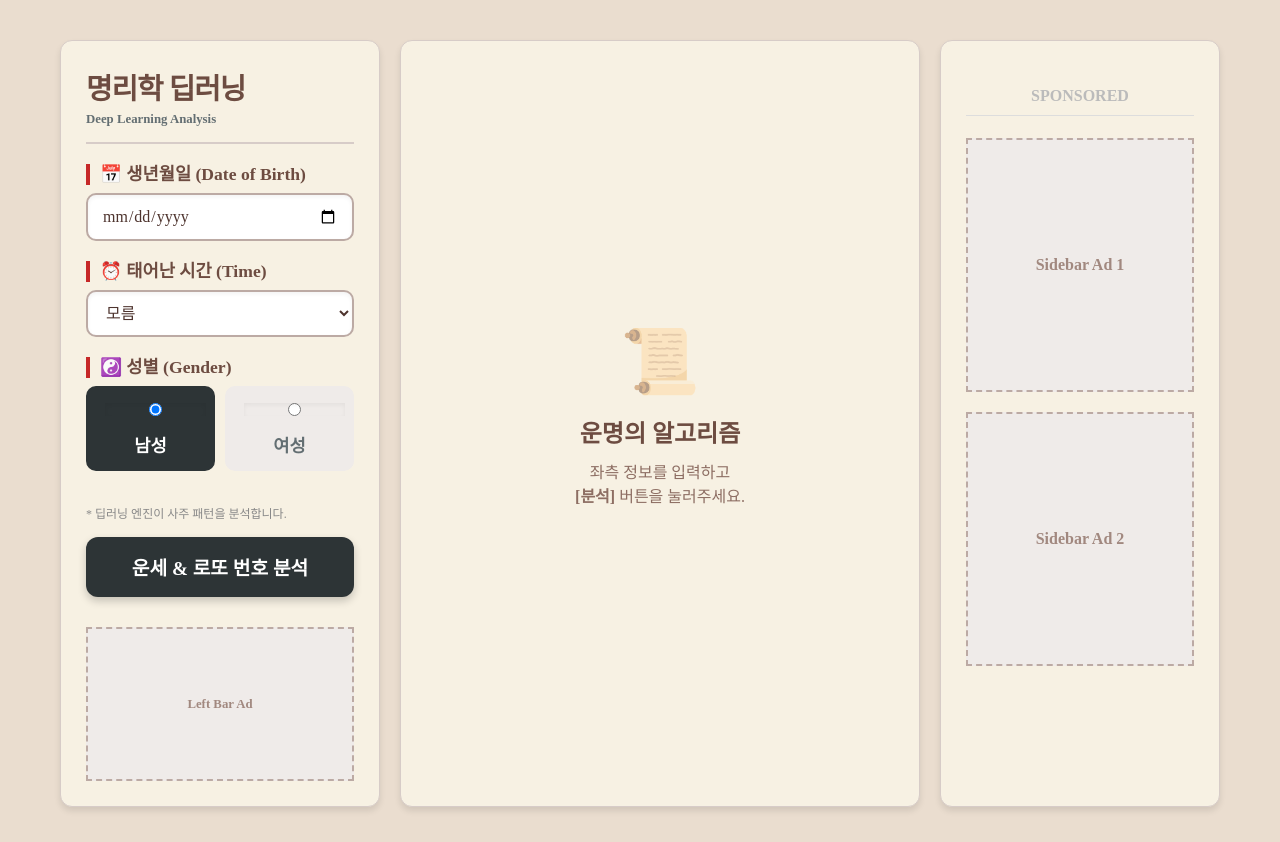
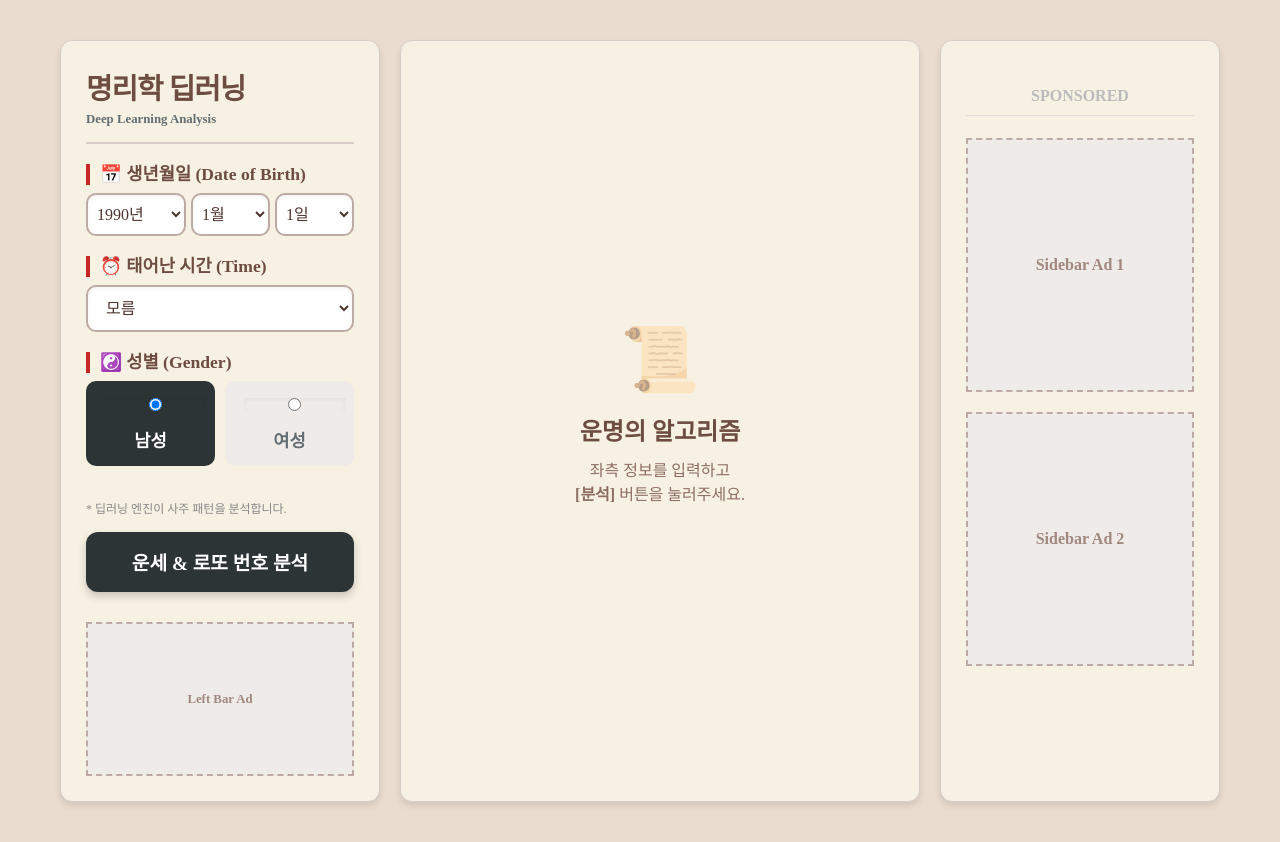
Before and after one commit to phn5609-bit/saju-deeplearnning, a plain HTML site: page index.html in a window 1280 px wide. Drawn offline with Linux system fonts and the light colour scheme; a web font is replaced by a local one.

Commit message:
UI Fix: Replace Date Input with Selects

```diff
--- a/index.html
+++ b/index.html
@@ -27,7 +27,20 @@
                 <form id="saju-form" style="margin-top: 20px;">
                     <div class="form-group">
                         <label>📅 생년월일 (Date of Birth)</label>
-                        <input type="date" id="birthdate" required>
+                        <div class="date-selector" style="display:flex; gap:5px;">
+                            <select id="birth-year" style="width:38%; padding:10px 5px;" required>
+                                <option value="">년(Year)</option>
+                                <!-- JS will populate -->
+                            </select>
+                            <select id="birth-month" style="width:30%; padding:10px 5px;" required>
+                                <option value="">월(Mon)</option>
+                                <!-- JS will populate -->
+                            </select>
+                            <select id="birth-day" style="width:30%; padding:10px 5px;" required>
+                                <option value="">일(Day)</option>
+                                <!-- JS will populate -->
+                            </select>
+                        </div>
                     </div>
                     <div class="form-group">
                         <label>⏰ 태어난 시간 (Time)</label>
@@ -97,7 +110,7 @@
                         <p id="desc-total">...</p>
                     </div>
 
-                    <!-- Ad REMOVED here -->
+                    <!-- Ad REMOVED -->
 
                     <div class="result-card" style="border-left-color: var(--accent-warn);">
                         <h4>💰 재물/직업운</h4>
--- a/logic.js
+++ b/logic.js
@@ -1,5 +1,46 @@
 // Saju Logic & Lotto Ad-Gate
 console.log("Logic Loaded");
+
+// --- Initialization ---
+document.addEventListener('DOMContentLoaded', function () {
+    initDateSelectors();
+
+    // Default to 1990-01-01
+    document.getElementById('birth-year').value = '1990';
+    document.getElementById('birth-month').value = '1';
+    document.getElementById('birth-day').value = '1';
+});
+
+function initDateSelectors() {
+    const yearSel = document.getElementById('birth-year');
+    const monthSel = document.getElementById('birth-month');
+    const daySel = document.getElementById('birth-day');
+
+    // Years: 1930 ~ 2025
+    const currentYear = new Date().getFullYear();
+    for (let y = 1930; y <= currentYear; y++) {
+        const opt = document.createElement('option');
+        opt.value = y;
+        opt.innerText = `${y}년`;
+        yearSel.appendChild(opt);
+    }
+
+    // Months
+    for (let m = 1; m <= 12; m++) {
+        const opt = document.createElement('option');
+        opt.value = m;
+        opt.innerText = `${m}월`;
+        monthSel.appendChild(opt);
+    }
+
+    // Days
+    for (let d = 1; d <= 31; d++) {
+        const opt = document.createElement('option');
+        opt.value = d;
+        opt.innerText = `${d}일`;
+        daySel.appendChild(opt);
+    }
+}
 
 // --- Global State ---
 let currentResult = null;
@@ -7,8 +48,18 @@ let currentResult = null;
 // --- Event Listeners ---
 document.getElementById('saju-form').addEventListener('submit', function (e) {
     e.preventDefault();
-    const dateStr = document.getElementById('birthdate').value;
-    if (!dateStr) return alert("생년월일을 입력해주세요.");
+
+    // Read from Selects
+    const y = document.getElementById('birth-year').value;
+    const m = document.getElementById('birth-month').value;
+    const d = document.getElementById('birth-day').value;
+
+    if (!y || !m || !d) return alert("생년월일을 모두 선택해주세요.");
+
+    // Pad Month/Day
+    const mm = m.padStart(2, '0');
+    const dd = d.padStart(2, '0');
+    const dateStr = `${y}-${mm}-${dd}`;
 
     // Loading Transition
     document.getElementById('intro-message').style.display = 'none';
@@ -17,7 +68,7 @@ document.getElementById('saju-form').addEventListener('submit', function (e) {
     loading.classList.remove('hidden');
     loading.style.display = 'flex';
 
-    // 2s artificial delay for 'Analysis' (Interstitial)
+    // 2s artificial delay
     setTimeout(() => {
         loading.classList.add('hidden');
         loading.style.display = 'none';
@@ -153,10 +204,9 @@ function displayResult(res) {
 
     // Affiliate Link Logic (Coupang Search)
     const linkBtn = document.getElementById('lucky-item-link');
-    // Using simple search query for now. Later can be replaced with specific affiliate deep links.
     const searchUrl = `https://www.coupang.com/np/search?component=&q=${encodeURIComponent(el.searchQuery)}`;
     linkBtn.href = searchUrl;
-    linkBtn.target = "_blank"; // Open in new tab
+    linkBtn.target = "_blank";
 }
 
 function resetLottoGate() {
```
